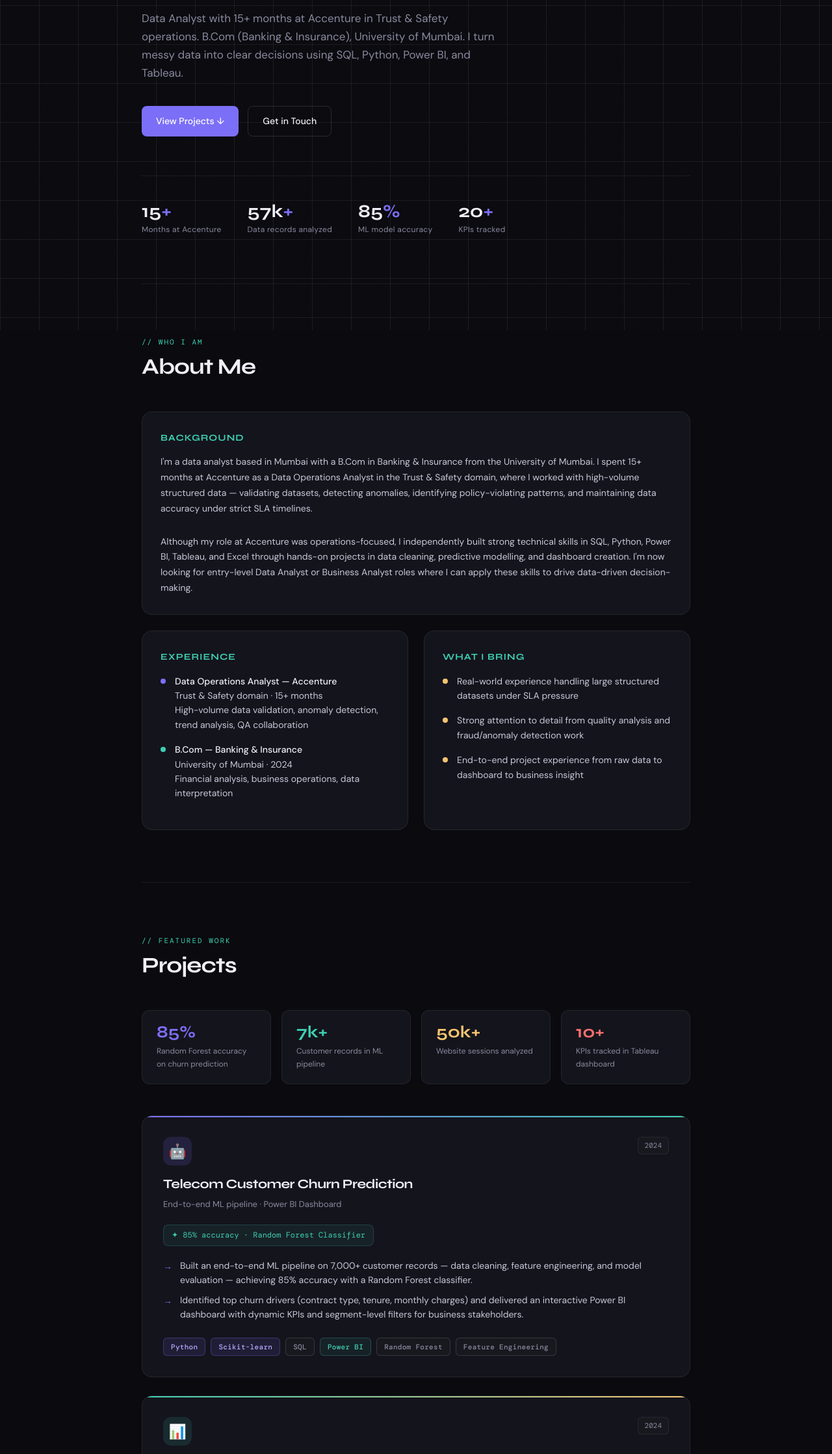
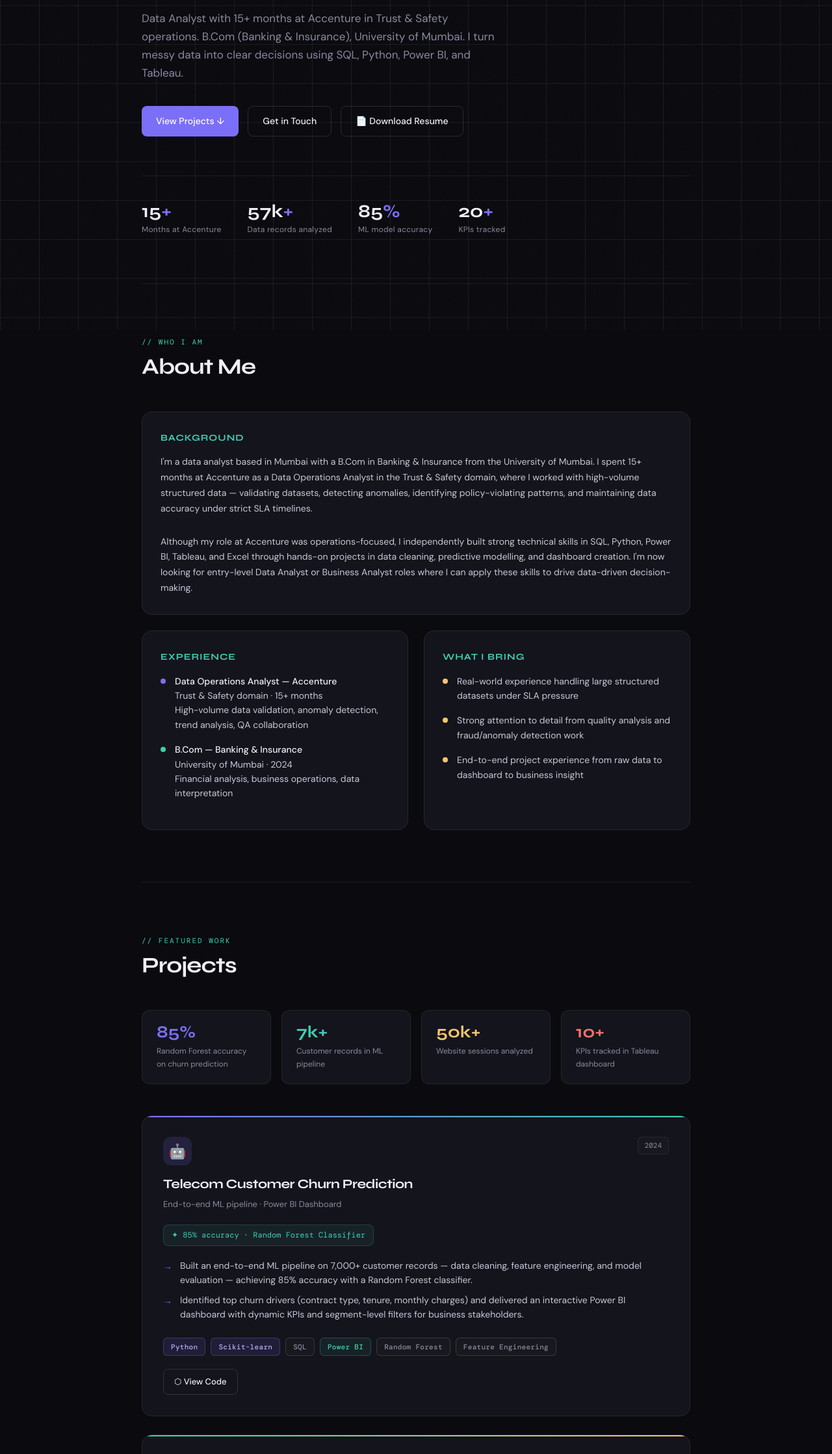
Before and after one commit to amannaik37/aman-data-portfolio, a plain HTML site: page index.html in a window 1280 px wide. Shown: the part 292-2529 px from the top of the page at 65% size. Drawn offline with nearby package versions, Linux system fonts and the light colour scheme.

Commit message:
Update index.html

```diff
--- a/index.html
+++ b/index.html
@@ -90,10 +90,11 @@
   .card-bullets { list-style: none; display: flex; flex-direction: column; gap: 10px; margin-bottom: 24px; }
   .card-bullets li { display: flex; gap: 12px; font-size: 14px; color: #c8c7d8; line-height: 1.55; }
   .card-bullets li::before { content: '→'; color: var(--accent); font-weight: 500; flex-shrink: 0; margin-top: 1px; }
-  .card-tags { display: flex; flex-wrap: wrap; gap: 8px; }
+  .card-tags { display: flex; flex-wrap: wrap; gap: 8px; margin-bottom: 20px; }
   .tag { font-family: 'DM Mono', monospace; font-size: 11px; font-weight: 500; padding: 4px 11px; border-radius: 6px; letter-spacing: 0.3px; border: 1px solid var(--border2); color: var(--muted); background: var(--bg3); }
   .tag.accent { background: var(--pill-bg); border-color: rgba(124,111,247,0.3); color: var(--pill-text); }
   .tag.teal { background: rgba(62,207,178,0.08); border-color: rgba(62,207,178,0.25); color: var(--accent2); }
+  .card-links { display: flex; gap: 10px; flex-wrap: wrap; }
 
   /* METRICS */
   .metrics-row { display: grid; grid-template-columns: repeat(auto-fit, minmax(160px, 1fr)); gap: 16px; margin-bottom: 48px; }
@@ -157,6 +158,7 @@
     <div class="hero-btns">
       <a href="#projects" class="btn btn-primary">View Projects ↓</a>
       <a href="#contact" class="btn btn-outline">Get in Touch</a>
+      <a href="Aman_Resume.pdf" download class="btn btn-outline">📄 Download Resume</a>
     </div>
     <div class="stats-row">
       <div class="stat-item">
@@ -261,6 +263,9 @@
           <span class="tag">Random Forest</span>
           <span class="tag">Feature Engineering</span>
         </div>
+        <div class="card-links">
+          <a href="https://github.com/amannaik37/telecom-churn-prediction" target="_blank" class="btn btn-outline" style="font-size:13px; padding: 8px 16px;">⬡ View Code</a>
+        </div>
       </div>
       <div class="project-card traffic fade-up">
         <div class="card-top">
@@ -281,6 +286,9 @@
           <span class="tag">Excel</span>
           <span class="tag">KPI Design</span>
           <span class="tag">Drill-down Analysis</span>
+        </div>
+        <div class="card-links">
+          <a href="https://github.com/amannaik37/website-traffic-analysis" target="_blank" class="btn btn-outline" style="font-size:13px; padding: 8px 16px;">⬡ View Code</a>
         </div>
       </div>
     </div>
```
